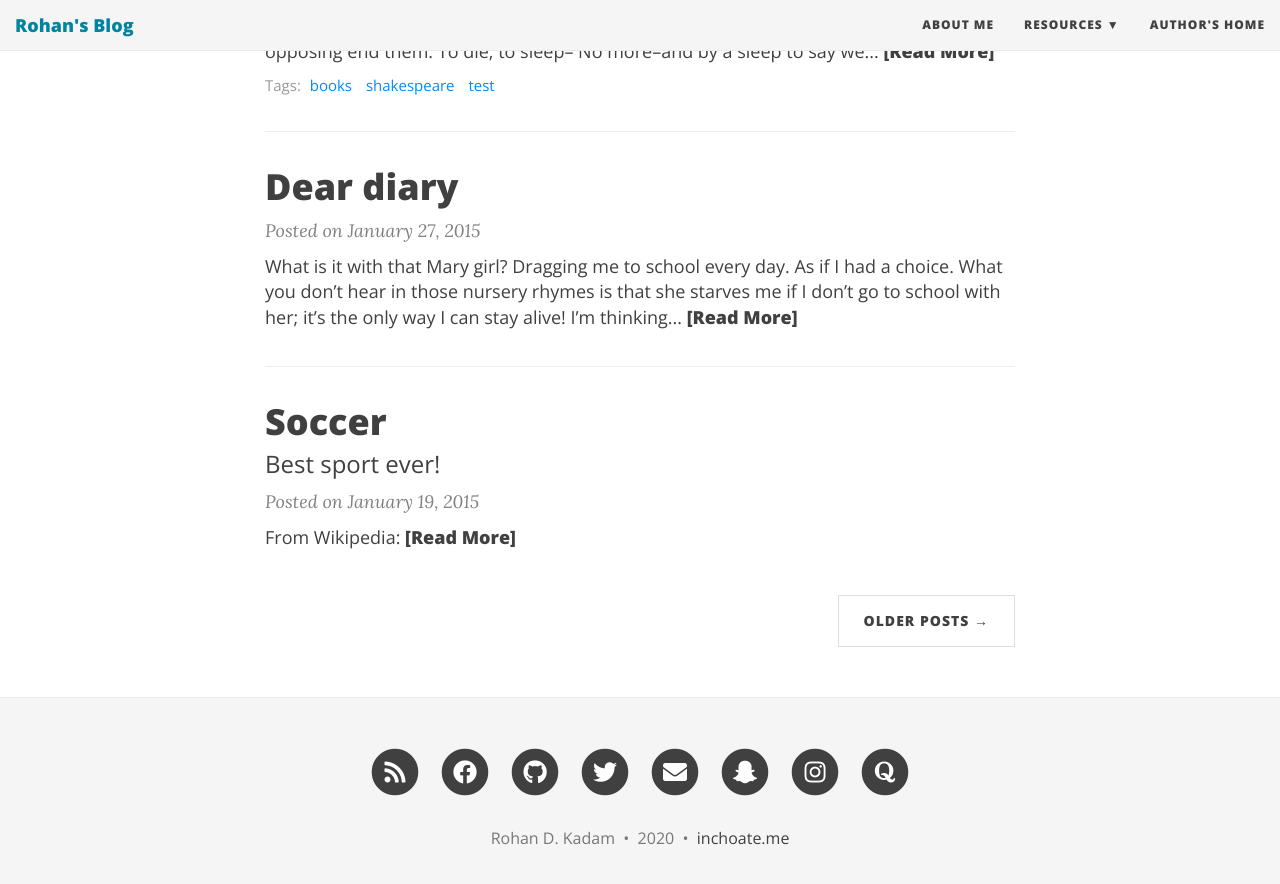
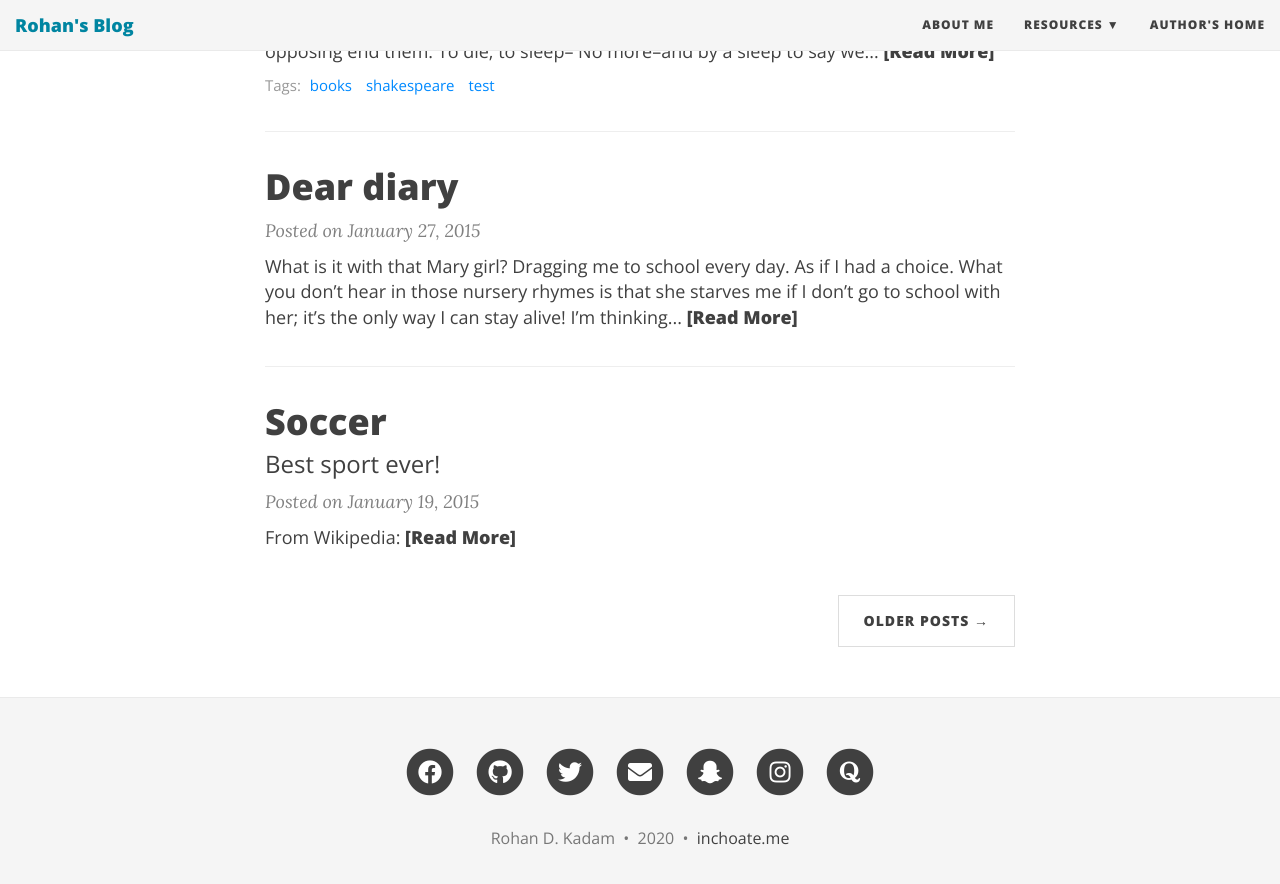
Before and after one commit to iamrdk21/Website1, a Jekyll site: the page built from index.html, in a window 1280 px wide and 900 px high, scrolled down 1103 px. Shown: the top 884 px of the window. Built offline with Jekyll 4.4.1, drawn with Linux system fonts in a browser that asks for light colours; nearby versions of some CDN libraries; the list of posts is cut into pages by our own code.

Commit message:
Update social-networks-links.html

```diff
--- a/_includes/social-networks-links.html
+++ b/_includes/social-networks-links.html
@@ -1,6 +1,6 @@
 <ul class="list-inline text-center footer-links">
 
-{%- if site.social-network-links.facebook -%}
+<!--{%- if site.social-network-links.facebook -%}
   <li>
     <a href="{{ '/feed.xml' | relative_url }}" title="RSS">
       <span class="fa-stack fa-lg" aria-hidden="true">
@@ -10,7 +10,7 @@
       <span class="sr-only">RSS</span>
     </a>
   </li>
-{%- endif -%}
+{%- endif -%}-->
 
 {%- if site.social-network-links.facebook -%}
   <li>
```
